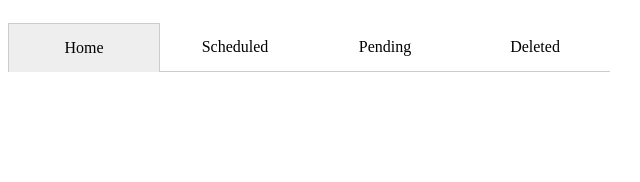
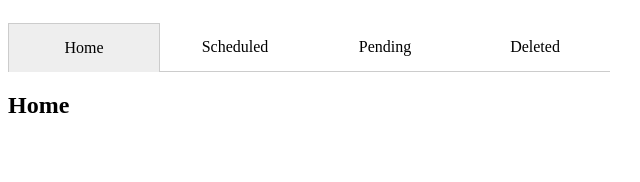
Before and after one commit to jonathan0494/TodoApp, a React (Vite) app: page / in a window 1280 px wide. Shown: the top 182 px of the page, without its empty margins (0-640 px from the left). Built offline with nearby package versions, Linux system fonts and the light colour scheme.

Commit message:
Added TabContent component from useTab hook

```diff
--- a/src/components/user_interface/Menu/TabManager/index.jsx
+++ b/src/components/user_interface/Menu/TabManager/index.jsx
@@ -12,6 +12,7 @@ const TabManager = ({ children, tabs}) => {
                                         activeTab={activeTab}
                                         onClickTab={onClickTab} />)) }
             </div>
+            <TabContent />
         </div>
     );
 };
```
